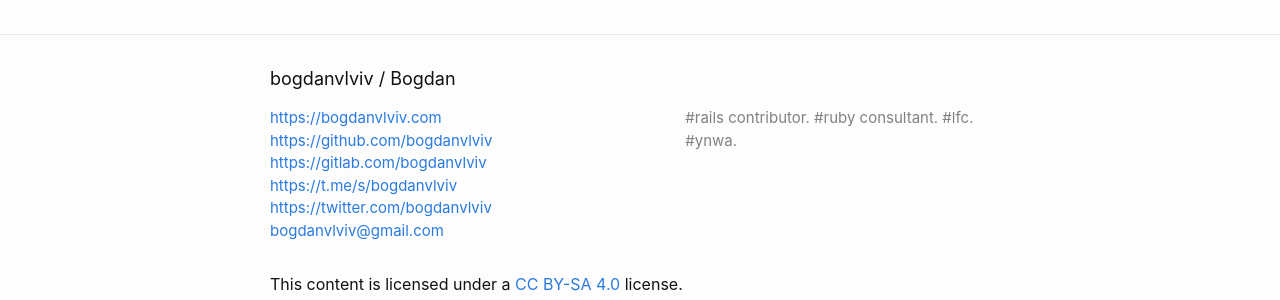
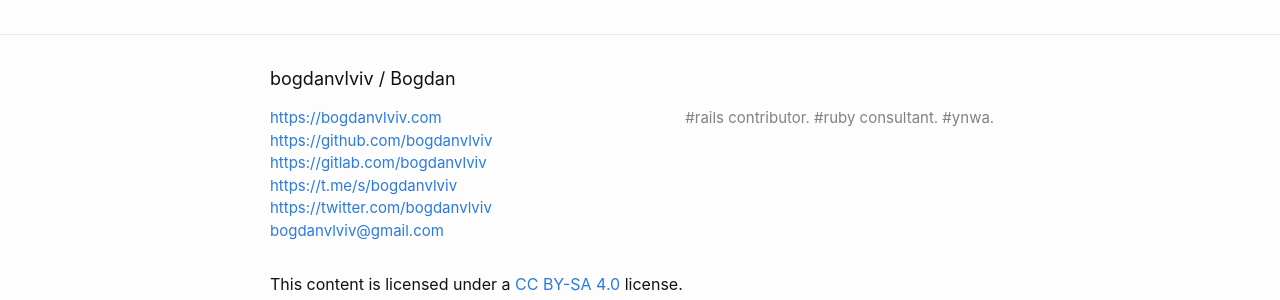
Before and after one commit to crowdpro3/bogdanvlviv.github.io, a Jekyll site: the page built from index.html, in a window 1280 px wide. Shown: the part 559-859 px from the top of the page. Built offline with Jekyll 4.4.1, drawn with Linux system fonts in a browser that asks for light colours; comment, search, counter and statistics services are not loaded.

Commit message:
Delete lfc from the main description

```diff
--- a/_config.yml
+++ b/_config.yml
@@ -1,7 +1,7 @@
 # Site settings
 title: "bogdanvlviv / Bogdan"
 email: "bogdanvlviv@gmail.com"
-description: "#rails contributor. #ruby consultant. #lfc. #ynwa."
+description: "#rails contributor. #ruby consultant. #ynwa."
 baseurl: ""
 url: "https://bogdanvlviv.com"
 image: "/images/main.jpg"
```
